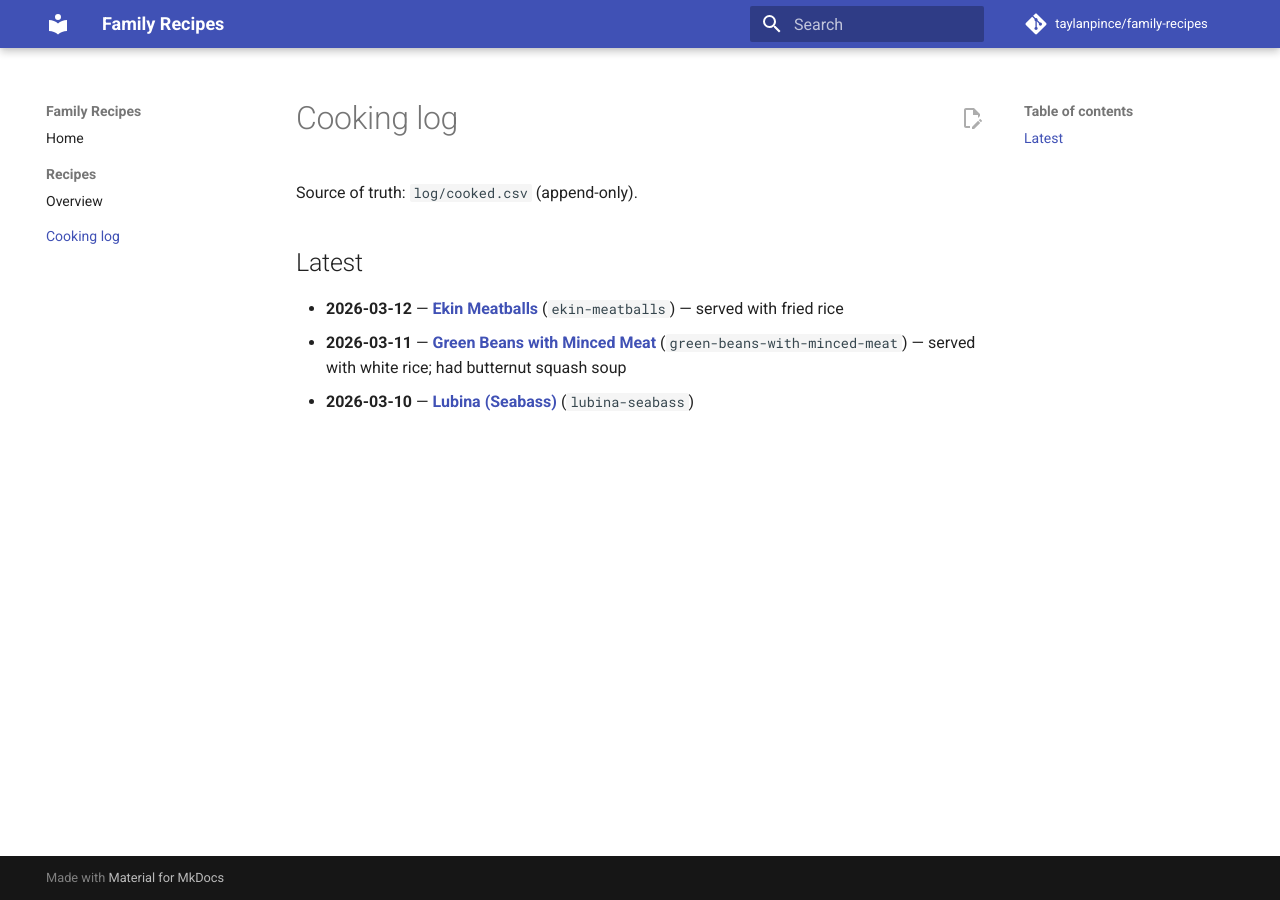
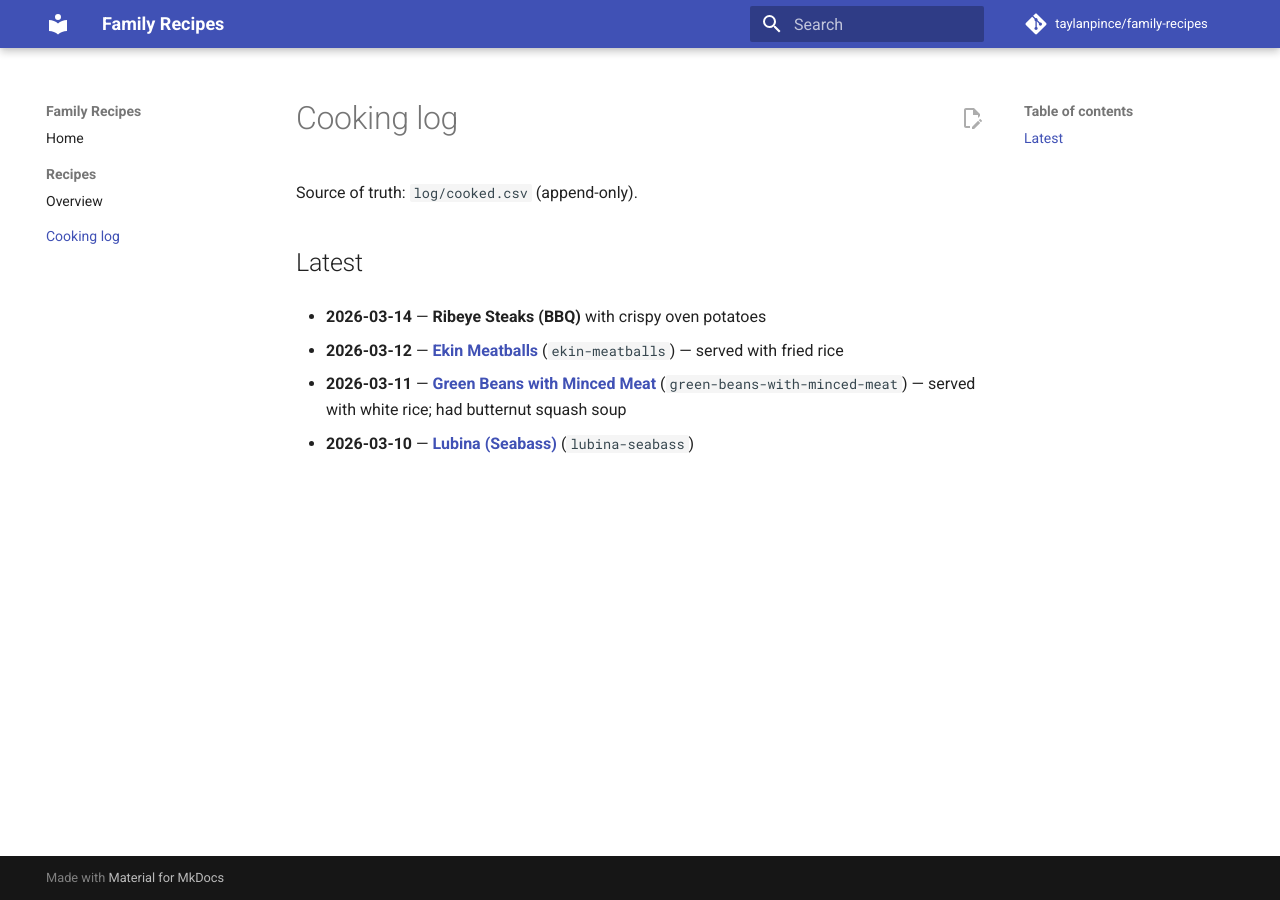
Before and after one commit to taylanpince/family-recipes, an MkDocs documentation site: the page built from docs/log.md, in a window 1280 px wide. Built offline with MkDocs 1.6.1 and Material for MkDocs 9.7.7, drawn with Linux system fonts in a browser that asks for light colours; comment, search, counter and statistics services are not loaded.

Commit message:
Log 2026-03-14: ribeye steaks + crispy potatoes

```diff
--- a/docs/log.md
+++ b/docs/log.md
@@ -3,6 +3,7 @@
 Source of truth: `log/cooked.csv` (append-only).
 
 ## Latest
+- **2026-03-14** — **Ribeye Steaks (BBQ)** with crispy oven potatoes
 
 - **2026-03-12** — [**Ekin Meatballs**](recipes/ekin-meatballs.md) (`ekin-meatballs`) — served with fried rice
 - **2026-03-11** — [**Green Beans with Minced Meat**](recipes/green-beans-with-minced-meat.md) (`green-beans-with-minced-meat`) — served with white rice; had butternut squash soup
```
